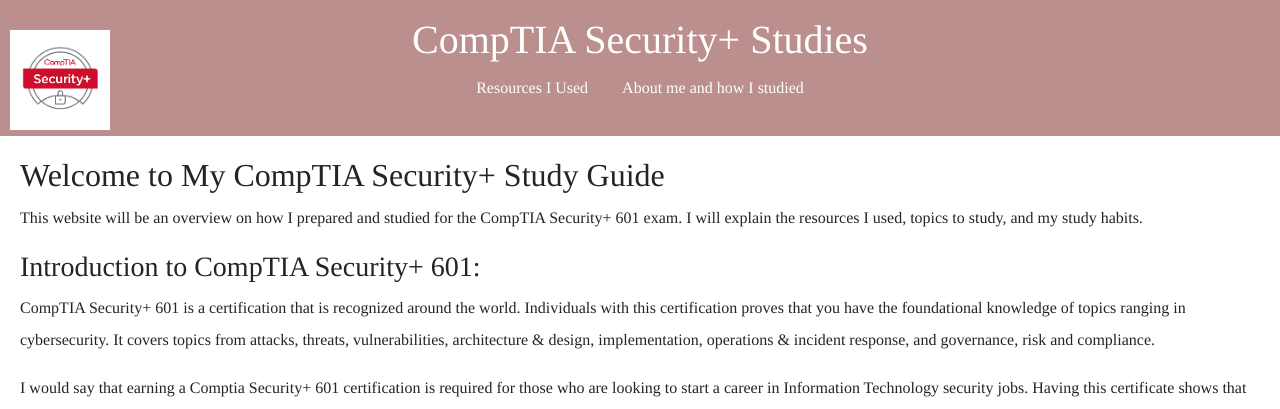
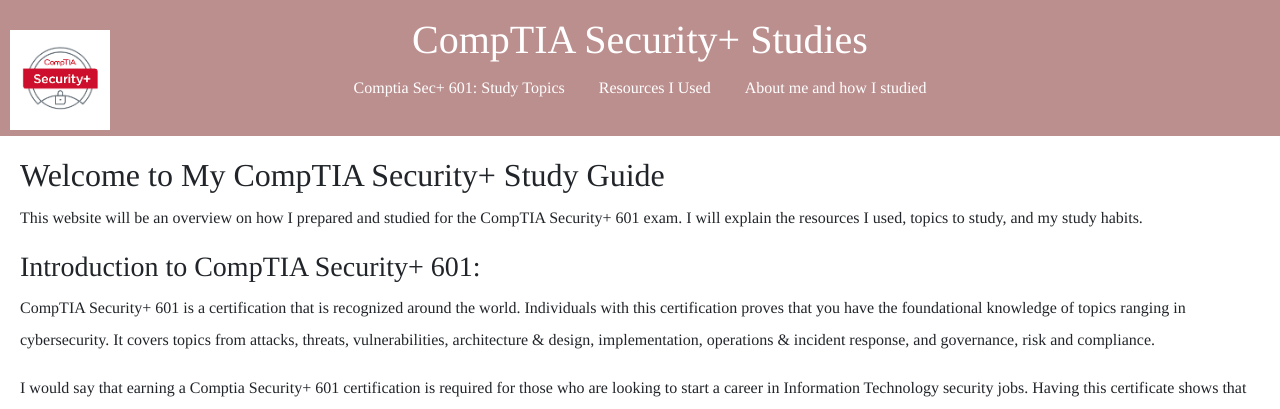
Before and after one commit to christiankim364/my-first-blog, a Django app: page / in a window 1280 px wide. Shown: the top 409 px of the page. Run offline with Django 5.2, Linux system fonts and the light colour scheme.

Commit message:
Trying again

```diff
--- a/blog/templates/blog/post_list.html
+++ b/blog/templates/blog/post_list.html
@@ -30,8 +30,7 @@
             <nav>
                 <ul>
 					<!--This was a little confusing, you have to add "{% url 'nameofhtmlfile without .html' %", https://tutorial.djangogirls.org/en/extend_your_application/</a></p>-->
-
-
+					<li><a href="{% url 'topics' %}">Comptia Sec+ 601: Study Topics</a></li>
                     <li><a href="{% url 'resources' %}">Resources I Used</a></li>
 					<li><a href="{% url 'aboutme' %}">About me and how I studied</a></li>
                 </ul>
--- a/blog/views.py
+++ b/blog/views.py
@@ -1,4 +1,6 @@
 from django.shortcuts import render
+#Added this https://tutorial.djangogirls.org/en/extend_your_application/
+from . import views
 
 # Create your views here.
 def post_list(request):
```
Also changed, not shown: mysite/urls.py (line endings or trailing spaces).
